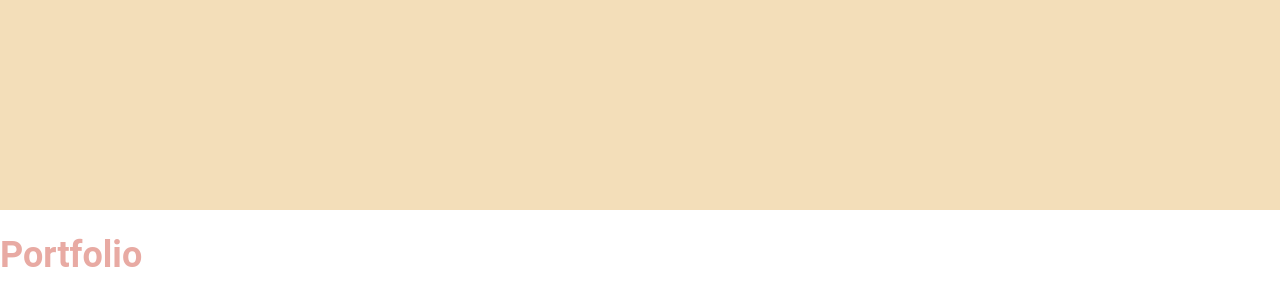
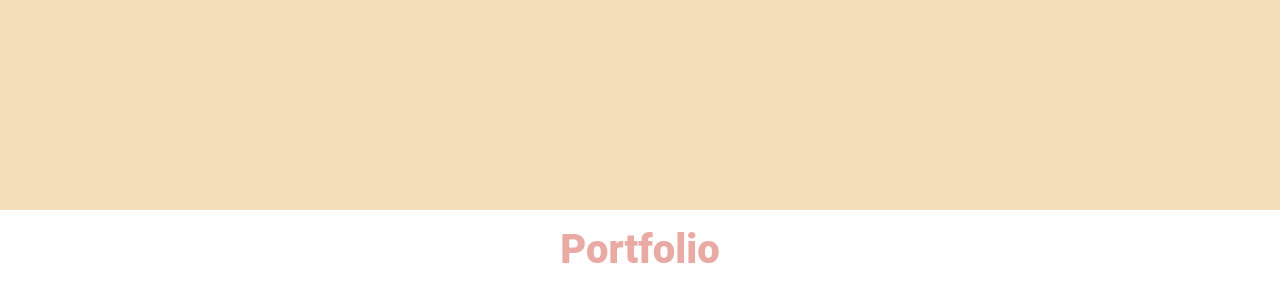
Before and after one commit to taiyou1104/web-portfolio-yumi, a plain HTML site: page public/index.html in a window 1280 px wide. Shown: the part 590-890 px from the top of the page. Drawn offline with Linux system fonts and the light colour scheme.

Commit message:
Update main.css

```diff
--- a/public/assets/main.css
+++ b/public/assets/main.css
@@ -70,3 +70,11 @@ a:hover{
 .page-cover{
     min-height: 100vh;
 }
+.page-title{
+    margin: 0;
+    height: 80px;
+    line-height: 80px;
+    text-align: center;
+    font-size: 40px;
+    font-weight: 800;
+}
```
